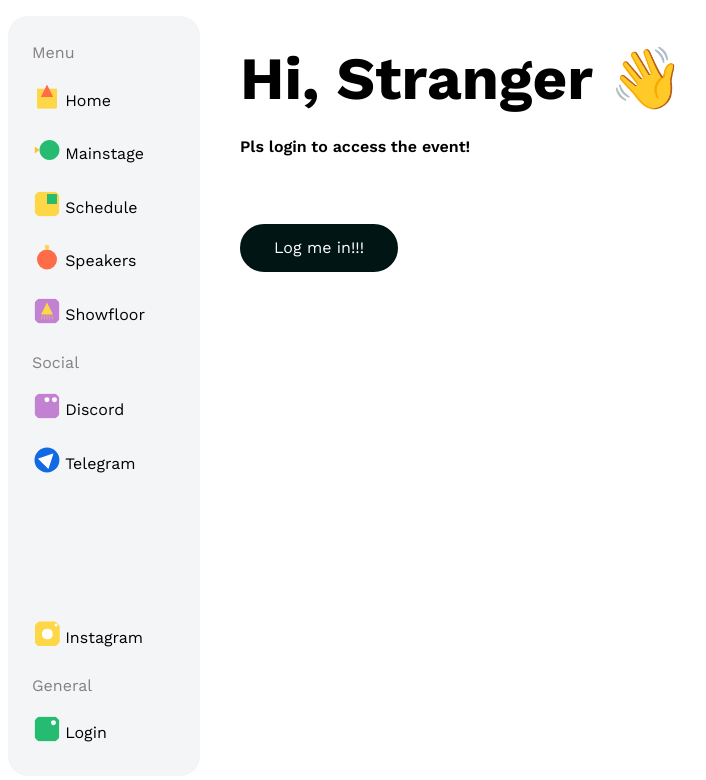
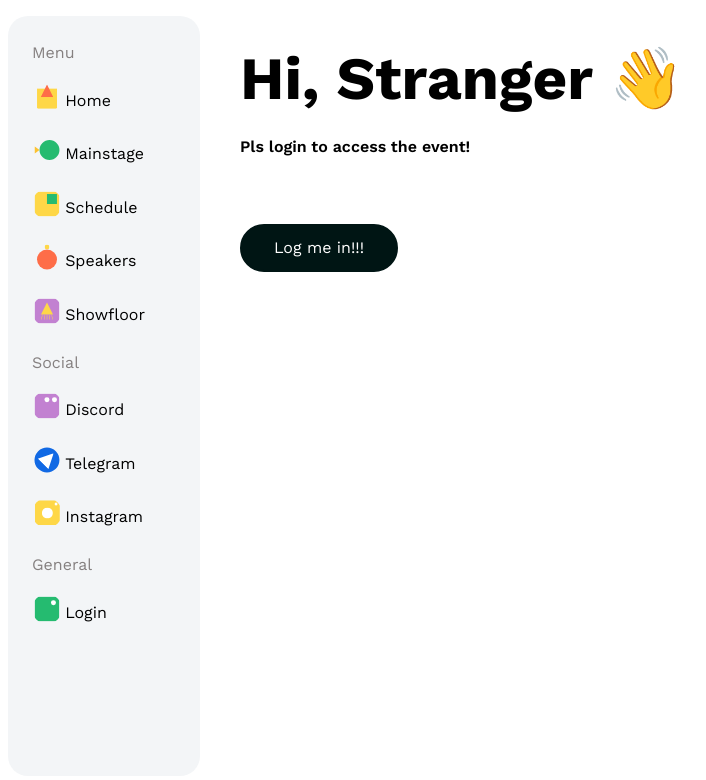
Before and after one commit to thecodegrain/dameet-site, a Next.js app: page /mainstage in a window 1280 px wide. Shown: the top 780 px of the page, without its empty margins (8-714 px from the left). Built offline with nearby package versions, Linux system fonts and the light colour scheme; no server answers.

Commit message:
Fixed a minor bug in nav

```diff
--- a/styles/globals.css
+++ b/styles/globals.css
@@ -477,7 +477,7 @@ footer {
 }
 
 .sidebar__list li:nth-of-type(11) {
-  margin-top: auto;
+  margin-bottom: 0;
 }
 
 .hidden-desktop {
```
